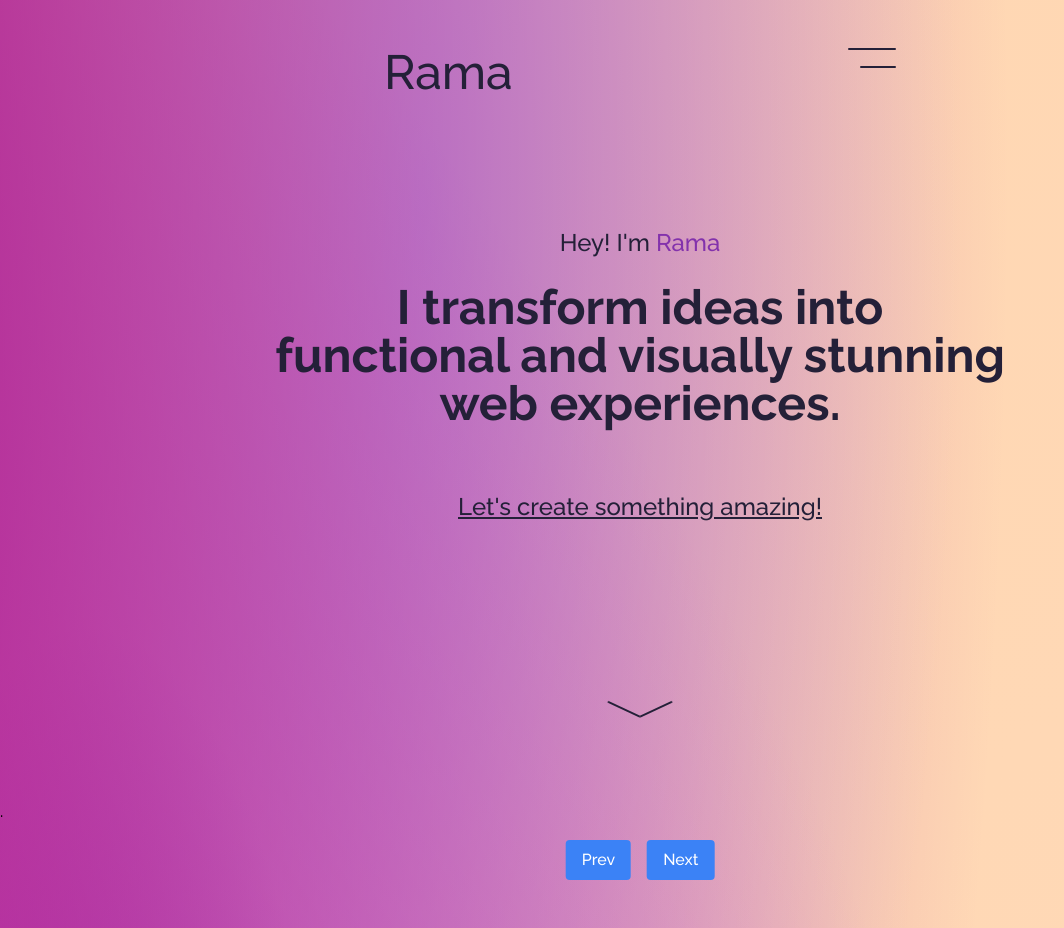
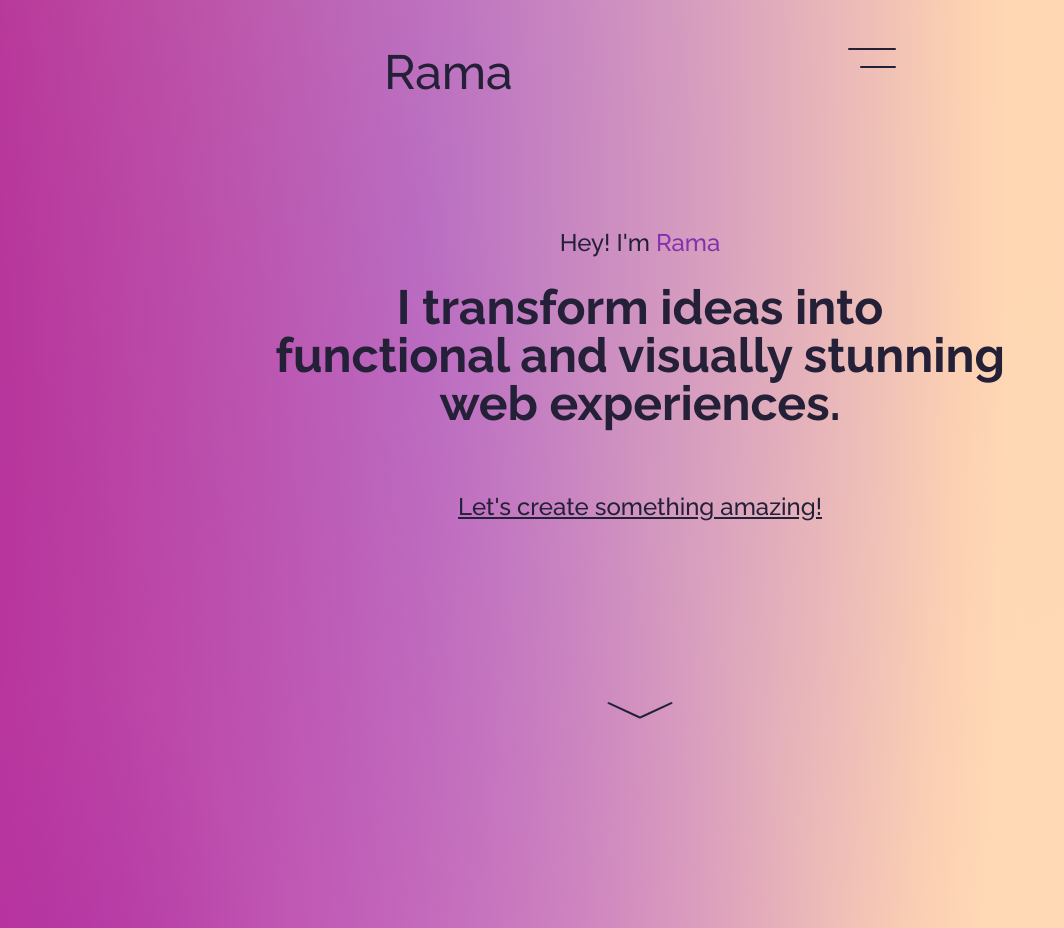
Before and after one commit to RRodriguezViegas/portfolio, a React (Vite) app: page / in a window 1280 px wide. Shown: the top 928 px of the page, without its empty margins (0-1064 px from the left). Built offline with nearby package versions, Linux system fonts and the light colour scheme; a web font is replaced by a local one.

Commit message:
separador background and blur

```diff
--- a/src/components/Separador.jsx
+++ b/src/components/Separador.jsx
@@ -1,7 +1,7 @@
 import React from "react";
 
 function Separador() {
-  return <div className="">.</div>;
+  return <div className="separador h-96 blur-3xl">.</div>;
 }
 
 export default Separador;
```
